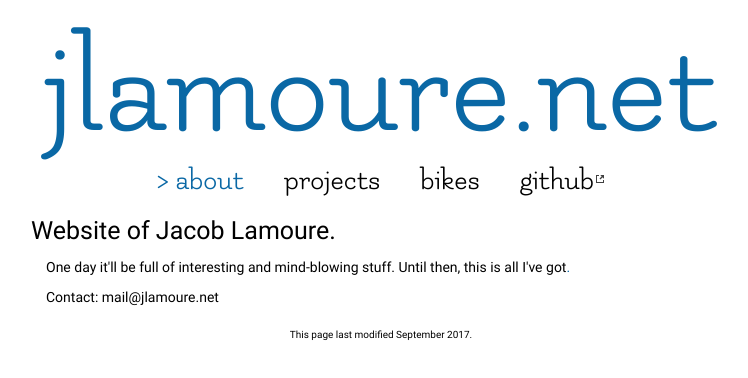
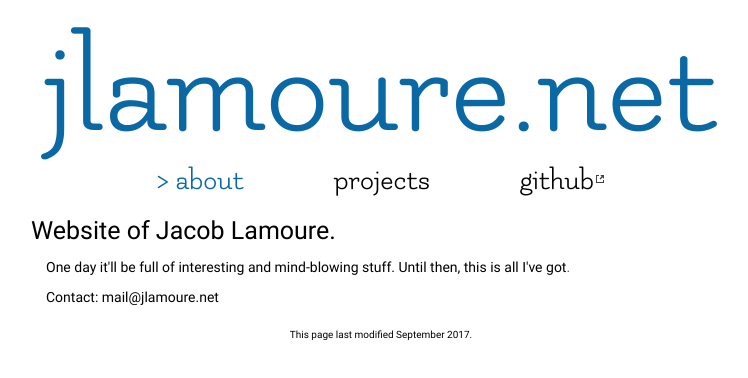
Before and after one commit to jlamoure/jlamoure.net, a plain HTML site: page about/index.html in a window 1280 px wide. Shown: the whole page, without its empty margins (259-1007 px from the left). Drawn offline with Linux system fonts and the light colour scheme.

Commit message:
what bikes page?

```diff
--- a/about/index.html
+++ b/about/index.html
@@ -20,9 +20,6 @@
                 <a href="../projects"> projects</a>
             </div><!--link-->
             <div class="link">
-                <a href="../bikes"> bikes</a>
-            </div><!--link-->
-            <div class="link">
                 <a href="https://github.com/jlamoure/" target="_blank"> github<img src="../images/external-link.png" \></a>
             </div><!--link-->
         </nav>
```
Also changed, not shown: index.html (+0 -3 lines), projects/index.html (+0 -3 lines).
